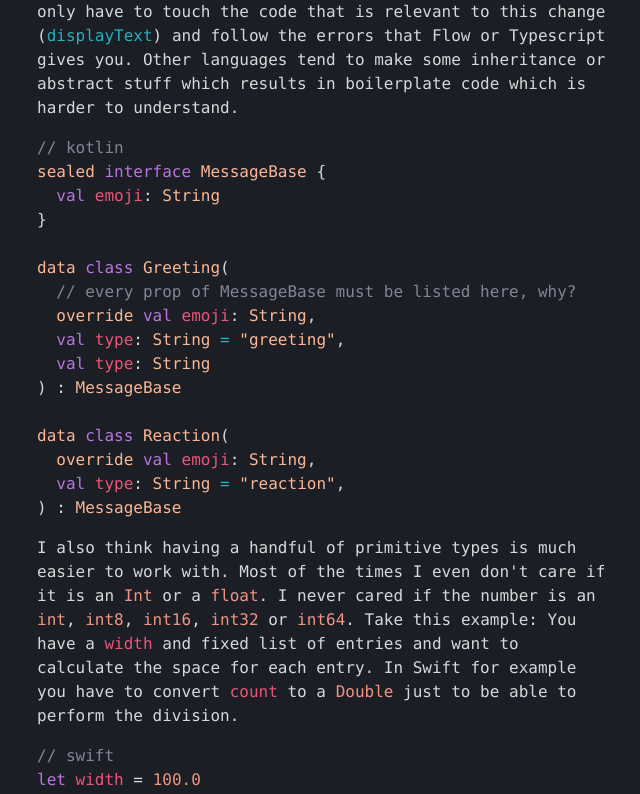
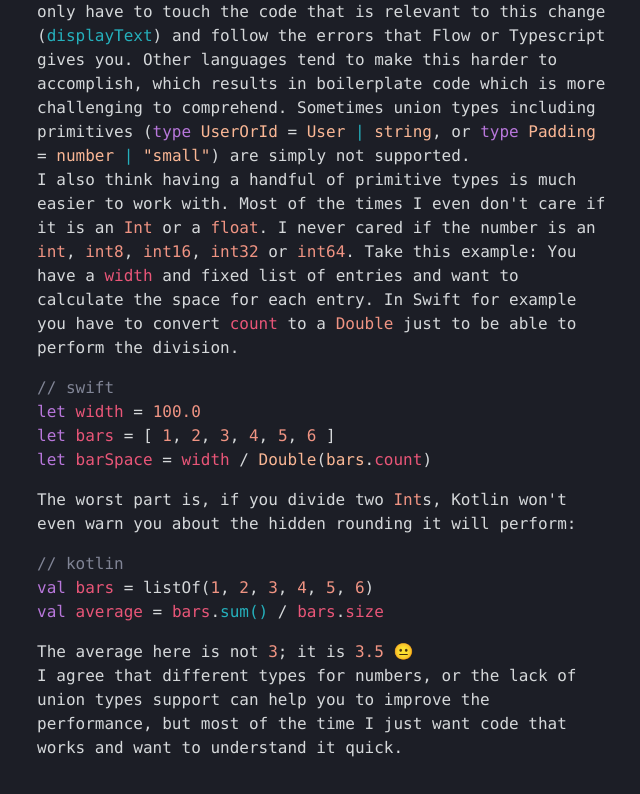
Before and after one commit to buschco/colin.busch.dev, a Next.js app: page /js-good in a window 1280 px wide. Shown: the part 1320-2114 px from the top of the page, without its empty margins (315-955 px from the left). Built offline with nearby package versions, Linux system fonts and the light colour scheme.

Commit message:
improve help

```diff
--- a/app/js-good/page.tsx
+++ b/app/js-good/page.tsx
@@ -90,9 +90,9 @@ export default function About() {
                 },
               ].map((e) => (
                 <div key={e.name}>
-                  <P>type</P> <S>{e.name}</S>
+                  <P>type</P> <S>{e.name}</S> = {e.and && <S>{e.and}</S>}
                   {e.and && <F> & </F>}
-                  {e.and && <S>{e.and}</S>} = {e.props.length && "{ "}
+                  {e.props.length && "{ "}
                   {e.props.map((p, i, a) => (
                     <Fragment key={p.name}>
                       <I>{p.name}</I>: <S>{p.value}</S>
@@ -161,10 +161,15 @@ export default function About() {
             If you ever want to add the <I>text</I> property to a{" "}
             <S>Reaction</S> you only have to touch the code that is relevant to
             this change (<F>displayText</F>) and follow the errors that Flow or
-            Typescript gives you. Other languages tend to make some inheritance
-            or abstract stuff which results in boilerplate code which is harder
-            to understand.
-            <pre className="py-4 flex flex-col overflow-x-auto">
+            Typescript gives you. Other languages tend to make this harder to
+            accomplish, which results in boilerplate code which is more
+            challenging to comprehend. Sometimes union types including
+            primitives (<P>type</P> <S>UserOrId</S> = <S>User</S> <F>|</F>{" "}
+            <S>string</S>, or <P>type</P> <S>Padding</S> = <S>number</S>{" "}
+            <F>|</F> <S>"small"</S>) are simply not supported.
+            <div />
+            {/*
+           <pre className="py-4 flex flex-col overflow-x-auto">
               <M>{"//"} kotlin</M>
               <div>
                 <S>sealed</S> <P>interface</P> <S>MessageBase</S> {"{"}
@@ -219,6 +224,7 @@ export default function About() {
                 ) : <S>MessageBase</S>
               </div>
             </pre>
+            */}
             I also think having a handful of primitive types is much easier to
             work with. Most of the times I even don't care if it is an{" "}
             <C>Int</C> or a <C>float</C>. I never cared if the number is an{" "}
@@ -269,8 +275,9 @@ export default function About() {
             The average here is not <C>3</C>; it is <C>3.5</C> 😐
           </div>
           <div>
-            I agree that different types for numbers can help you to improve the
-            performance, but most of the time I just want code that works.
+            I agree that different types for numbers, or the lack of union types
+            support can help you to improve the performance, but most of the
+            time I just want code that works and want to understand it quick.
           </div>
         </div>
 
@@ -296,17 +303,17 @@ export default function About() {
         <h2 className="text-func font-bold">## Browsers</h2>
 
         <div>
-          Javascript might have some downsides, but for me, it seems overkill to
-          compile your favorite language to Javascript just to run in the
-          browser. You are not solving a problem; you are creating so many
-          sources for problems. I don't see the benefit of starting a
-          browser-based app with Kotlin just so you don't have to write
-          Javascript. Every API from the browser or any package you add from npm
-          is documented and written in Javascript. You can't escape Javascript
-          as long as it is the used language in browsers.
+          Javascript might have some downsides, but it seems overkill to compile
+          your favorite language to Javascript just to run in the browser. You
+          are not solving a problem; you are creating so many sources for
+          problems. I don't see the benefit of starting a browser-based app with
+          Kotlin just so you don't have to write Javascript. Every API from the
+          browser or any package you add from npm is documented and written in
+          Javascript. You can't escape Javascript as long as it is the used
+          language in browsers.
         </div>
 
-        <div>Please show me a language that nails these points.</div>
+        <div>So, please show me a language that nails these points.</div>
       </div>
     </main>
   );
```
